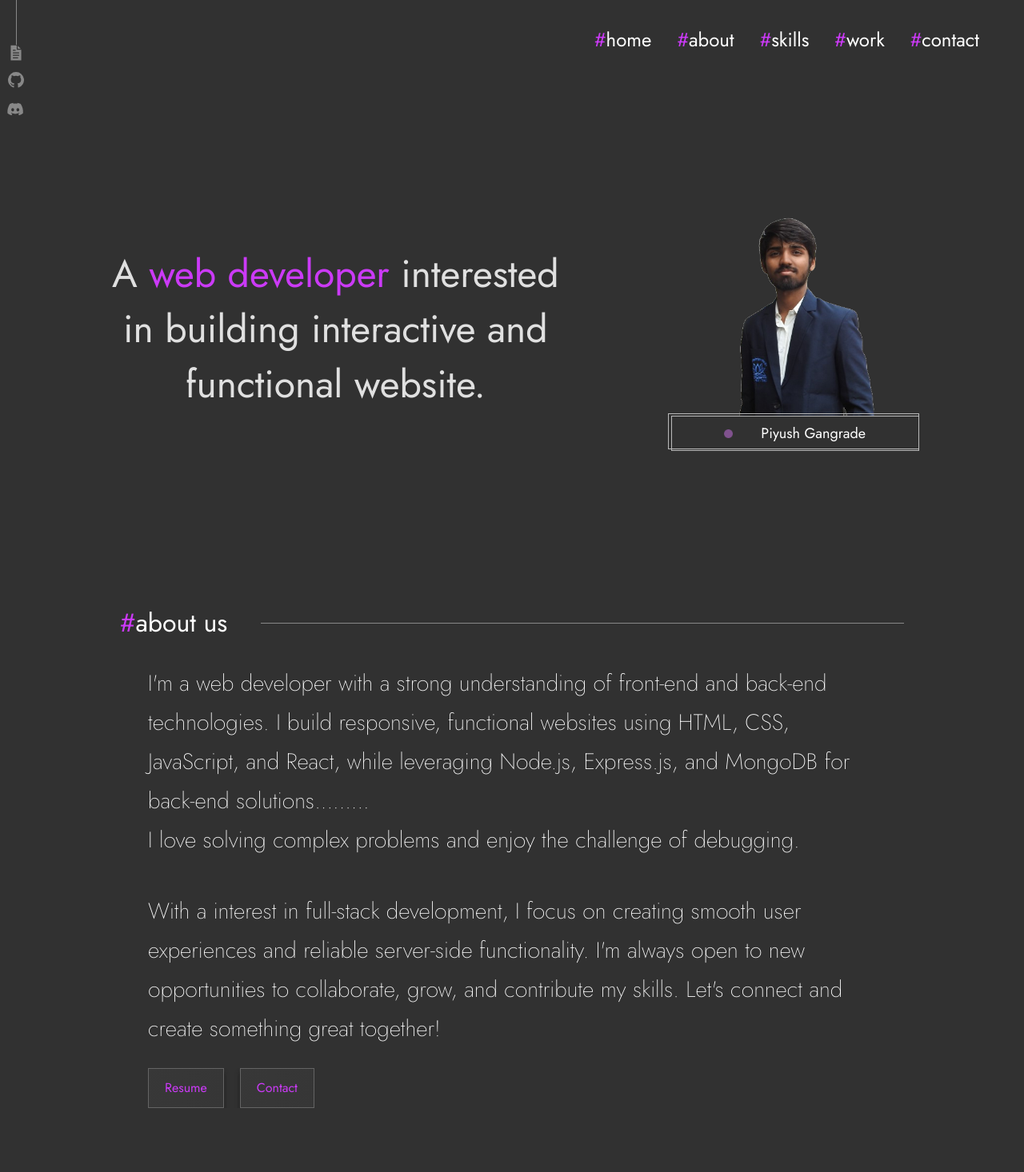
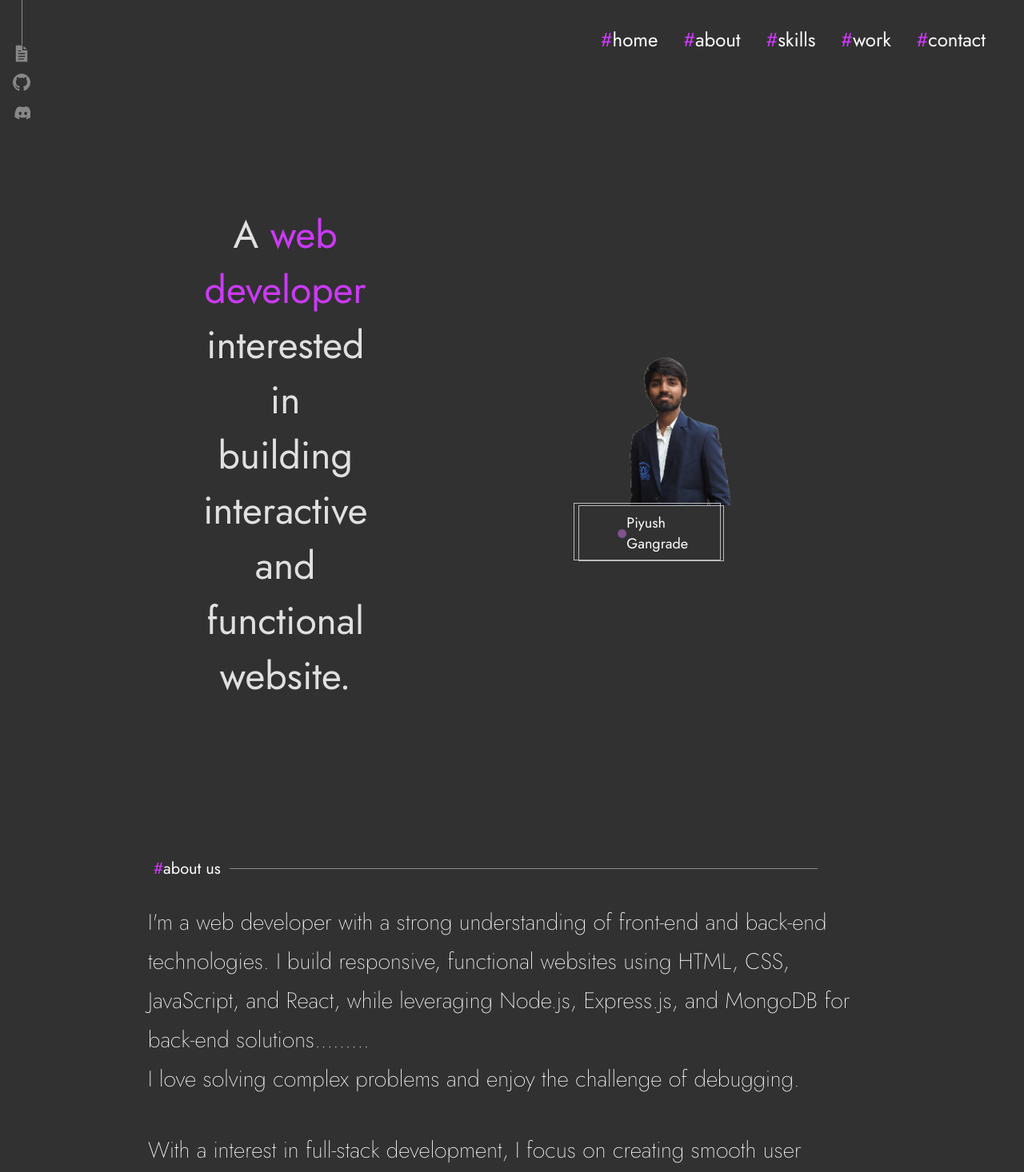
Before and after one commit to piyush-gangrade/portfolio, a React (Vite) app: page / in a window 1280 px wide. Shown: the top 1466 px of the page at 80% size. Built offline with nearby package versions, Linux system fonts and the light colour scheme.

Commit message:
add tablet responsive design

```diff
--- a/src/App.css
+++ b/src/App.css
@@ -27,7 +27,7 @@
     display: flex;
     justify-content: end;
     align-items: center;
-    margin: 1rem 1.5rem;
+    margin: 1rem 1rem;
 }
 
 .nav-items{
@@ -74,8 +74,15 @@
     height: 20px;
 }
 
+@media (min-width: 426px) {
+    .side-box{
+        margin-left: 0.75rem;
+    }
 
-@media (min-width: 769px){
+    .side-box > a > img{
+        width: 22px;
+    }
+
     .navbar{
         margin-top: 2rem;
     }
@@ -88,6 +95,15 @@
     }
 
     .nav-item{
+        font-size: 1.125rem;
+        margin-right: 1.5rem;
+    }
+
+}
+
+@media (min-width: 1180px){
+
+    .nav-item{
         font-size: 1.5rem;
         margin-right: 2rem;
     }
--- a/src/components/about/about.css
+++ b/src/components/about/about.css
@@ -1,5 +1,5 @@
 #about > .heading::before{
-    width: 66%;
+    left: 85px;
 }
 
 .about-container{
@@ -46,7 +46,32 @@
     margin-right: 1.25rem;
 }
 
-@media (min-width: 769px) {
+@media (min-width: 426px) {
+    #about > .heading::before{
+        left: 95px;
+    }
+
+    .about-container{
+        width: 70%;
+        margin: 1.75rem auto 4rem;
+        line-height: 1.75;
+    }
+
+    .about-text{
+        font-size: 1.125rem;
+    }
+
+    .hidden-text,
+    .hidden-btn{
+        max-height: 20rem;
+    }
+
+    .read-btn-cnt{
+        display: none;
+    }
+}
+
+@media (min-width: 1180px) {
     #about > .heading::before{
         width: 82%;
     }
--- a/src/components/contact/contact.css
+++ b/src/components/contact/contact.css
@@ -1,5 +1,5 @@
 #contact > .heading::before{
-    width: 60%;
+    left: 100px;
 }
 
 .contact-container{
@@ -63,8 +63,32 @@
     left: 0%;
 }
 
+@media (min-width: 426px) {
+    .contact-container{
+        width: 70%;
+        margin: 1.5rem auto;
+    }
 
-@media (min-width:769px) {
+    .contact-text{
+        font-size: 1.125rem;
+    }
+
+    .contact-box{
+        min-width: 325px;
+        font-size: 1.25rem;
+        padding: 1.5rem 0;
+        margin: 2rem auto 3.75rem;
+    }
+
+    .linkedin,
+    .mail{
+        font-size: 1rem;
+    }
+
+}
+
+
+@media (min-width:1180px) {
     #contact > .heading::before{
         width: 79%;
     }
--- a/src/components/home/home.css
+++ b/src/components/home/home.css
@@ -2,23 +2,25 @@
     display: flex;
     justify-content: space-evenly;
     align-items: center;
-    margin: 3rem 0rem 4rem;
+    gap: 0.625rem;
+    width: 90vw;
+    margin: 3rem auto 4rem;
 }
 
 .home-text{
     color: #E0E0E0;
     text-align: center;
-    width: 45%;
+    max-width: 160px;
 }
 
 .profile-container{
-    width: 110px;
+    max-width: 110px;
     display: flex;
     flex-direction: column;
 }
 
 .profileImg{
-    width: 107px;
+    max-width: 107px;
 }
 
 .profile-name{
@@ -49,8 +51,44 @@
     left: -5px;
 }
 
+@media (min-width: 426px) {
+    #home{
+        margin: 6rem auto 8rem;
+    }
 
-@media (min-width: 769px) {
+    .home-text{
+        font-size: 1.5rem;
+        max-width: 220px;
+    }
+
+    .profile-container{
+        min-width: 182px;
+    }
+
+    .profileImg{
+        min-width: 180px;
+        max-width: 230px;
+    }
+
+    .profile-name{
+        padding: 0.5rem 1.5rem 0.5rem 1rem;
+    }
+
+    .profile-name::before{
+        left: -7px; ;
+    }
+
+    .profile-name > img{
+        width: 8px;
+    }
+
+    .profile-name > span{
+        font-size: 1rem;
+    }
+}
+
+
+@media (min-width: 1180px) {
     #home{
         margin: 12rem 0rem;
     }
--- a/src/components/skills/skills.css
+++ b/src/components/skills/skills.css
@@ -143,7 +143,7 @@
 }
 
 
-@media (min-width: 769px) {
+@media (min-width: 1180px) {
 
     .skill-container{
         width: 910px;
--- a/src/components/work/work.css
+++ b/src/components/work/work.css
@@ -1,3 +1,8 @@
+.projects-section{
+    width: 80%;
+    margin: 1.5rem auto;
+}
+
 .project-container,
 .project-content,
 .project-details{
@@ -7,8 +12,9 @@
 }
 
 .project-container{
-    margin: 1.25rem 2.125rem;
+    margin-bottom: 1.25rem;
 }
+
 .project-heading{
     font-size: 1.25rem;
     margin-bottom: 1.25rem;
@@ -17,20 +23,23 @@
 
 .project-img{
     width: 220px;
-    height: 135px;
 }
 
 .project-des{
     font-weight: 200;
-    margin: 1rem 0px 2rem;
+    margin: 1rem 0px 1rem;
+    text-align: center;
 }
 
 .project-link .btn{
     display: inline-block;
     color: #FFFFFF;
+    text-decoration: none;
 }
 
 .hidden{
+    display: flex;
+    flex-direction: column;
     max-height: 0;
     overflow: hidden;
     transition: max-height 0.5s;
@@ -47,7 +56,20 @@
     justify-content: end;
 }
 
-@media (min-width: 769px) {
+@media (min-width: 426px) {
+
+    .project-img{
+        width: 100%;
+        height: unset;
+    }
+
+    .project-des{
+        font-size: 1.125rem;
+        text-align: center;
+    }
+}
+
+@media (min-width: 1180px) {
     .projects-section{
         width: 910px;
         margin: 2rem auto 4rem;
--- a/src/index.css
+++ b/src/index.css
@@ -20,16 +20,18 @@ html{
     width: 260px;
     margin: auto;
     position: relative;
+    overflow: hidden;
 }
 
 .heading::before{
     content: '';
     position: absolute;
-    width: 77%;
+    width: 100%;
     height: 0.3px;
     background-color: #888888;
     bottom: 50%;
     right: 0%;
+    left: 55px;
 }
 
 .btn{
@@ -42,7 +44,27 @@ html{
     box-shadow: 0px 5px 5px #1d1d1d;
 }
 
-@media (min-width: 769px) {
+@media (min-width: 426px) {
+    .heading{
+        width: 70vw;
+    }
+
+    .heading::before{
+        left: 70px;
+    }
+
+    .heading-text{
+        font-size: 1.25rem;
+    }
+
+    .btn{
+        font-size: 1rem;
+    }
+
+}
+
+
+@media (min-widht: 1180px) {
     .heading{
         width: 980px;
     }
```
Also changed, not shown: src/assets/Discord.svg. Lines whose indentation alone changed are shown as unchanged.
